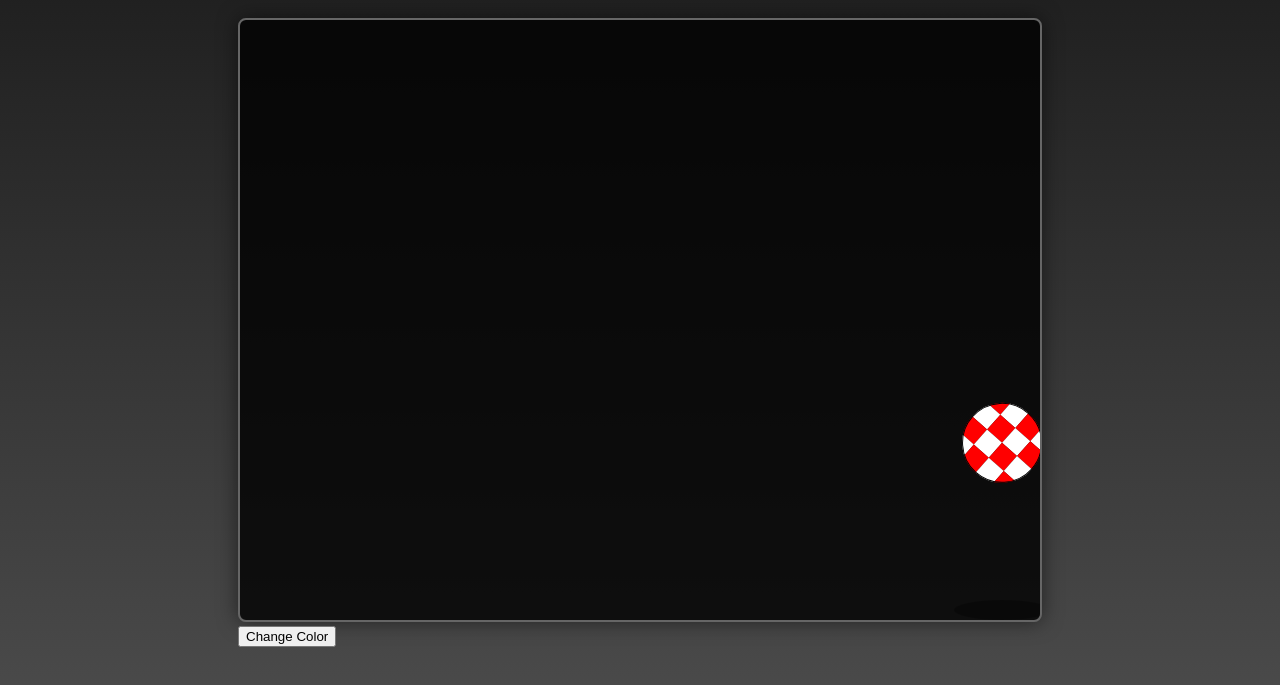
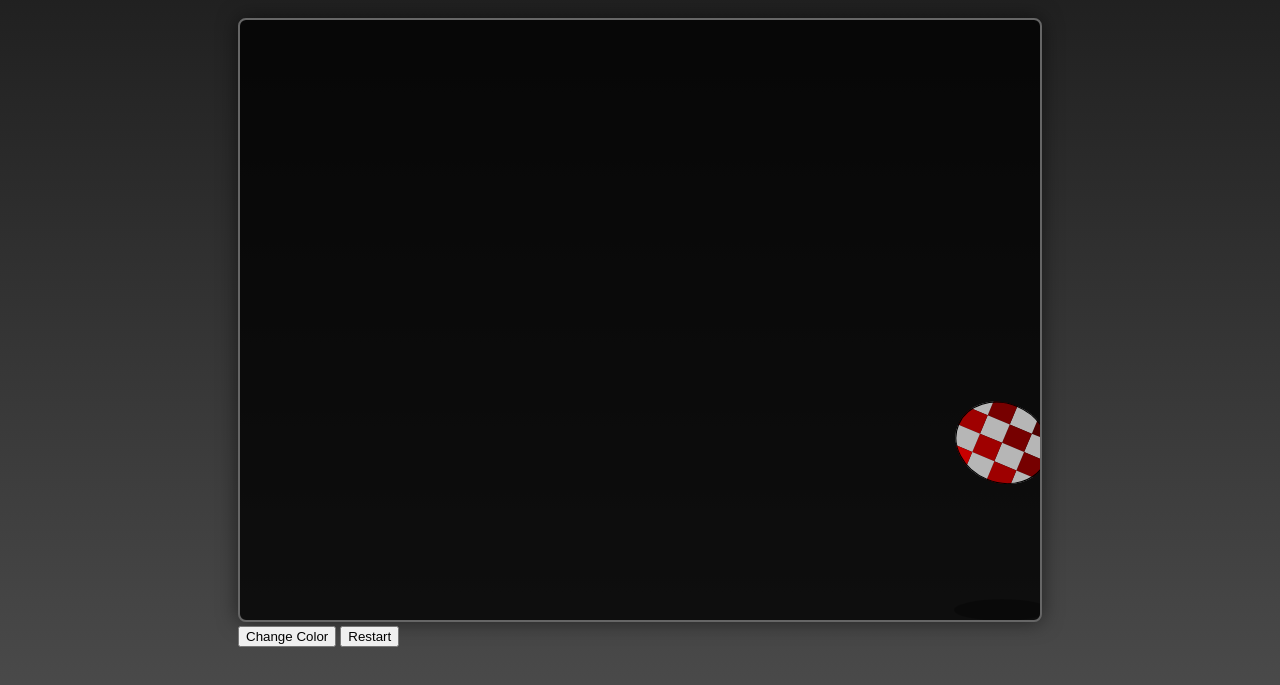
Before and after one commit to STGime/Amiga-bounce-test, a plain HTML site: page index.html in a window 1280 px wide. Shown: the part 107-792 px from the top of the page. Drawn offline with Linux system fonts and the light colour scheme.

Commit message:
Add restart button, enhance 3D effects and ball physics

```diff
--- a/index.html
+++ b/index.html
@@ -12,6 +12,7 @@
         <canvas id="ballCanvas"></canvas>
         <div class="controls">
             <button onclick="changeBallColor()">Change Color</button>
+            <button onclick="restartAnimation()">Restart</button>
         </div>
     </div>
     <script>
@@ -22,8 +23,8 @@
         canvas.width = 800;
         canvas.height = 600;
 
-        // Ball properties
-        const ball = {
+        // Initial ball properties
+        const initialState = {
             x: 100,
             y: 100,
             radius: 40,
@@ -33,11 +34,21 @@
             bounce: 0.95,
             color: 'red',
             rotation: 0,
-            rotationSpeed: 0.05 // Speed of rotation
+            rotationX: 0,
+            rotationY: 0,
+            rotationSpeed: 0.05,
+            squashFactor: 1
         };
+
+        // Current ball state
+        const ball = { ...initialState };
 
         // Array of possible colors
         const colors = ['red', 'blue', 'green', 'purple', 'orange'];
+
+        function restartAnimation() {
+            Object.assign(ball, initialState);
+        }
 
         function changeBallColor() {
             const currentIndex = colors.indexOf(ball.color);
@@ -47,35 +58,54 @@
 
         function drawCheckeredBall() {
             // Draw shadow
+            const shadowSquash = 0.25 + (ball.squashFactor - 1) * 0.1;
             ctx.beginPath();
-            ctx.ellipse(ball.x, canvas.height - 10, ball.radius * 1.2, ball.radius * 0.25, 0, 0, Math.PI * 2);
+            ctx.ellipse(ball.x, canvas.height - 10,
+                       ball.radius * 1.2,
+                       ball.radius * shadowSquash,
+                       0, 0, Math.PI * 2);
             ctx.fillStyle = 'rgba(0, 0, 0, 0.3)';
             ctx.fill();
 
             // Save context state
             ctx.save();
 
-            // Move to ball center and rotate
+            // Move to ball center
             ctx.translate(ball.x, ball.y);
+
+            // Apply rotations
             ctx.rotate(ball.rotation);
+
+            // Apply 3D perspective squash effect
+            ctx.scale(1, ball.squashFactor);
 
             // Create clipping region for the ball
             ctx.beginPath();
             ctx.arc(0, 0, ball.radius, 0, Math.PI * 2);
             ctx.clip();
 
-            // Draw checkered pattern
+            // Draw checkered pattern with 3D effect
             const squareSize = ball.radius * 0.5;
             const startX = -ball.radius;
             const startY = -ball.radius;
             const numSquares = Math.ceil(ball.radius * 2 / squareSize);
 
+            // Calculate lighting based on rotation
+            const lightAngle = (ball.rotationX + ball.rotationY) % (Math.PI * 2);
+            const lightIntensity = (Math.cos(lightAngle) + 1) * 0.5;
+
             for (let i = 0; i < numSquares; i++) {
                 for (let j = 0; j < numSquares; j++) {
                     if ((i + j) % 2 === 0) {
-                        ctx.fillStyle = ball.color;
+                        // Create darker/lighter version of the ball color based on position and rotation
+                        const color = ball.color;
+                        const shade = ((i - numSquares/2) * Math.cos(ball.rotationX) +
+                                     (j - numSquares/2) * Math.cos(ball.rotationY)) * 0.1;
+                        ctx.fillStyle = adjustColor(color, lightIntensity + shade);
                     } else {
-                        ctx.fillStyle = '#ffffff';
+                        // Create shaded white squares
+                        const brightness = Math.max(0.7, lightIntensity);
+                        ctx.fillStyle = `rgba(255, 255, 255, ${brightness})`;
                     }
                     ctx.fillRect(
                         startX + i * squareSize,
@@ -86,7 +116,7 @@
                 }
             }
 
-            // Draw ball outline
+            // Draw ball outline with perspective
             ctx.beginPath();
             ctx.arc(0, 0, ball.radius, 0, Math.PI * 2);
             ctx.strokeStyle = '#000000';
@@ -97,6 +127,19 @@
             ctx.restore();
         }
 
+        function adjustColor(color, factor) {
+            // Convert color names to RGB
+            const tempDiv = document.createElement('div');
+            tempDiv.style.color = color;
+            document.body.appendChild(tempDiv);
+            const rgbStr = window.getComputedStyle(tempDiv).color;
+            document.body.removeChild(tempDiv);
+
+            const rgb = rgbStr.match(/\d+/g).map(Number);
+            const adjusted = rgb.map(c => Math.min(255, Math.max(0, Math.round(c * factor))));
+            return `rgb(${adjusted.join(',')})`;
+        }
+
         function update() {
             ctx.clearRect(0, 0, canvas.width, canvas.height);
 
@@ -105,20 +148,27 @@
             ball.x += ball.dx;
             ball.y += ball.dy;
 
-            // Update rotation
+            // Update rotations
             ball.rotation += ball.rotationSpeed;
-            // Update rotation speed based on horizontal movement
-            ball.rotationSpeed = ball.dx * 0.02;
+            ball.rotationX += ball.dx * 0.02;
+            ball.rotationY += ball.dy * 0.02;
+
+            // Calculate squash factor based on vertical speed
+            const verticalSpeed = Math.abs(ball.dy);
+            ball.squashFactor = 1 + (verticalSpeed * 0.02);
 
             // Bounce off walls
             if (ball.x + ball.radius > canvas.width || ball.x - ball.radius < 0) {
                 ball.dx = -ball.dx * ball.bounce;
+                ball.rotationSpeed = -ball.rotationSpeed; // Reverse spin
             }
 
             // Bounce off floor/ceiling
             if (ball.y + ball.radius > canvas.height) {
                 ball.y = canvas.height - ball.radius;
                 ball.dy = -ball.dy * ball.bounce;
+                // Extra squash on impact
+                ball.squashFactor = 1 + Math.abs(ball.dy) * 0.05;
             } else if (ball.y - ball.radius < 0) {
                 ball.y = ball.radius;
                 ball.dy = -ball.dy * ball.bounce;
```
